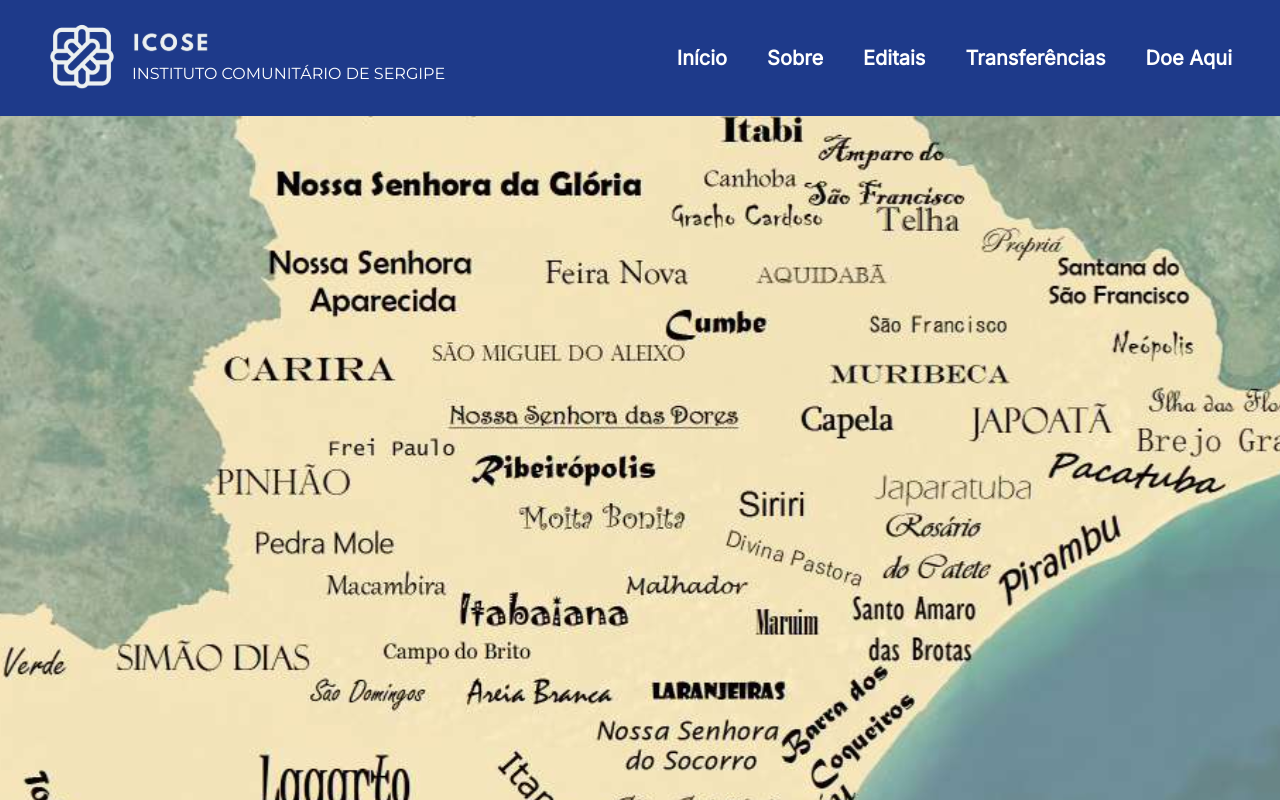
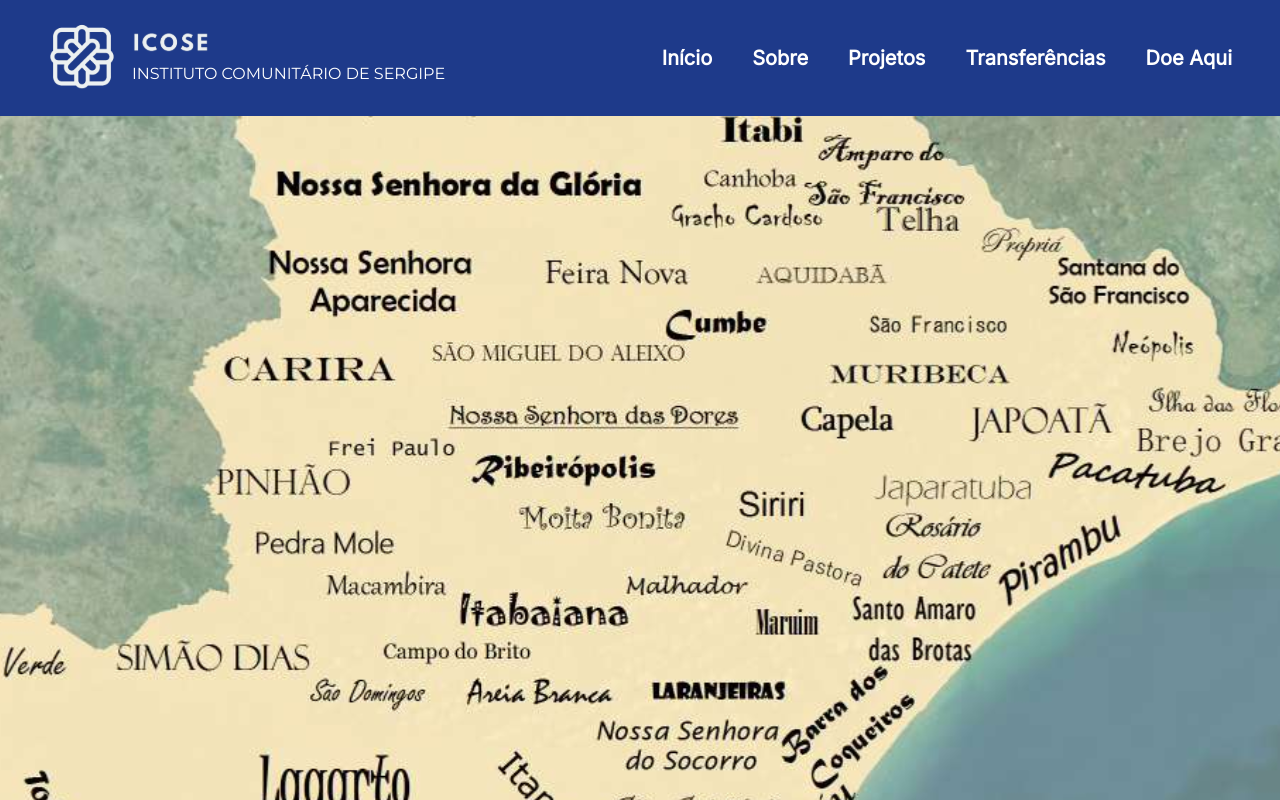
Before and after one commit to softeam-org/icose-web, a React (Vite) app: page / in a window 1280 px wide. Shown: the top 800 px of the page. Built offline with nearby package versions, Linux system fonts and the light colour scheme.

Commit message:
Substitui "Editais" para "Projetos"

```diff
--- a/data/pages.js
+++ b/data/pages.js
@@ -10,9 +10,9 @@ export const pages = [
     filename: "Sobre",
   },
   {
-    name: "Editais",
-    route: "/editais",
-    filename: "Editais",
+    name: "Projetos",
+    route: "/projetos",
+    filename: "Projetos",
   },
   {
     name: "Transferências",
--- a/src/Pages/Editais.jsx
+++ b/src/Pages/Projetos.jsx
@@ -1,4 +1,4 @@
-function Notices() {
+function Projects() {
   return (
     <div className="flex-1 flex justify-center items-center text-5xl">
       <div> Work in progress... 🚧🏗️ </div>
@@ -6,4 +6,4 @@ function Notices() {
   );
 }
 
-export default Notices;
+export default Projects;
--- a/src/components/Footer.jsx
+++ b/src/components/Footer.jsx
@@ -38,7 +38,7 @@ function Footer() {
             <div className="mt-7 xl:mt-10">
               <ul>
                 <li className="flex items-center">
-                  <img src={arrow} alt="flecha apontando para direita"/> Editais
+                  <img src={arrow} alt="flecha apontando para direita"/> Projetos
                 </li>
                 <li className="mt-4 xl:mt-7 flex items-center">
                   <img src={arrow} alt="flecha apontando para direita"/> Parceiros
```
